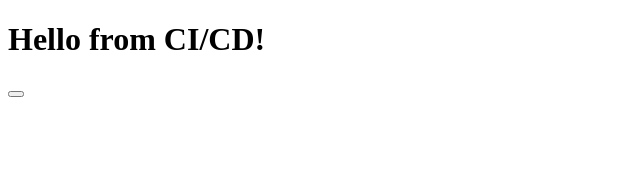
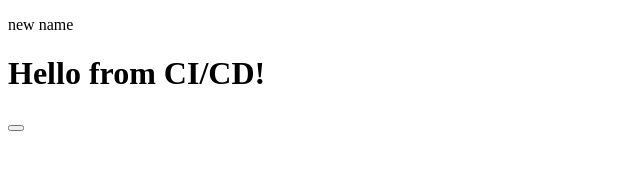
Before and after one commit to jorjo991/my-ci, a website: page index.html in a window 1280 px wide. Shown: the whole page, without its empty margins (0-640 px from the left). Drawn offline with Linux system fonts and the light colour scheme.

Commit message:
Initial commit

```diff
--- a/index.html
+++ b/index.html
@@ -3,10 +3,11 @@
   <head>
     <meta charset="UTF-8" />
     <title>CI/CD App</title>
+    <p>new name</p>
     <script src="script.js"></script>
   </head>
   <body>
     <h1>Hello from CI/CD!</h1>
-    <button> </button>
+    <button></button>
   </body>
 </html>
```
